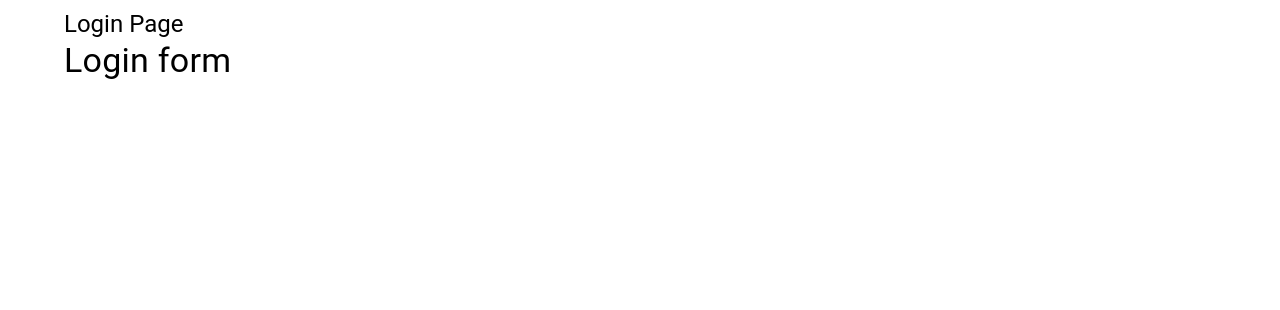
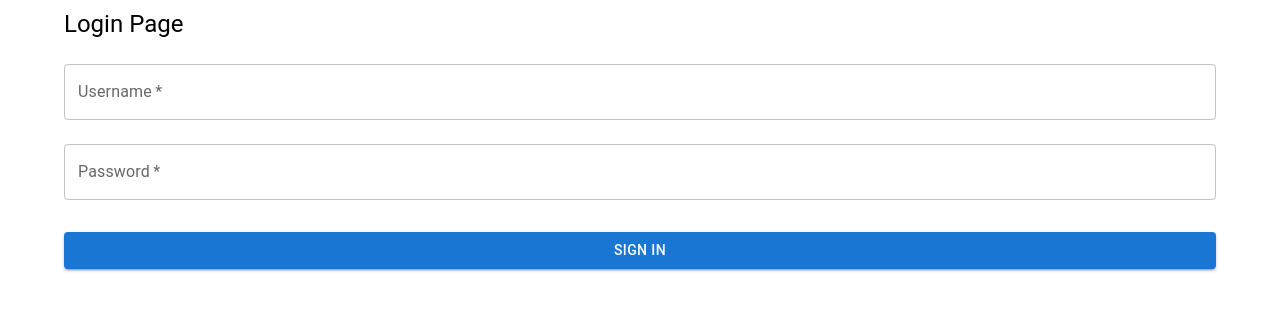
Before and after one commit to temaxuck/charts-app, a React (Vite) app in the folder client/: page /login in a window 1280 px wide. Shown: the top 310 px of the page. Built offline with nearby package versions, Linux system fonts and the light colour scheme.

Commit message:
Implement LoginForm

```diff
--- a/client/src/components/LoginForm.tsx
+++ b/client/src/components/LoginForm.tsx
@@ -1,4 +1,4 @@
-import { Box, Typography } from "@mui/material";
+import { Box, Button, TextField, Typography } from "@mui/material";
 import * as React from "react";
 
 export interface Props {
@@ -6,9 +6,36 @@ export interface Props {
 }
 
 export default function LoginForm({ onLogin }: Props) {
+  const [username, setUsername] = React.useState('');
+  const [password, setPassword] = React.useState('');
+
+  const handleSubmit = (event: React.FormEvent) => {
+    event.preventDefault();
+    onLogin(username, password);
+  };
+
   return (
-    <Box>
-      <Typography variant="h4">Login form</Typography>
+    <Box component="form" onSubmit={handleSubmit} sx={{ mt: 1 }}>
+      <TextField
+        margin="normal"
+        required
+        fullWidth
+        label="Username"
+        value={username}
+        onChange={(e) => setUsername(e.target.value)}
+      />
+      <TextField
+        margin="normal"
+        required
+        fullWidth
+        label="Password"
+        type="password"
+        value={password}
+        onChange={(e) => setPassword(e.target.value)}
+      />
+      <Button type="submit" fullWidth variant="contained" sx={{ mt: 3, mb: 2 }}>
+        Sign In
+      </Button>
     </Box>
   );
 }
```
